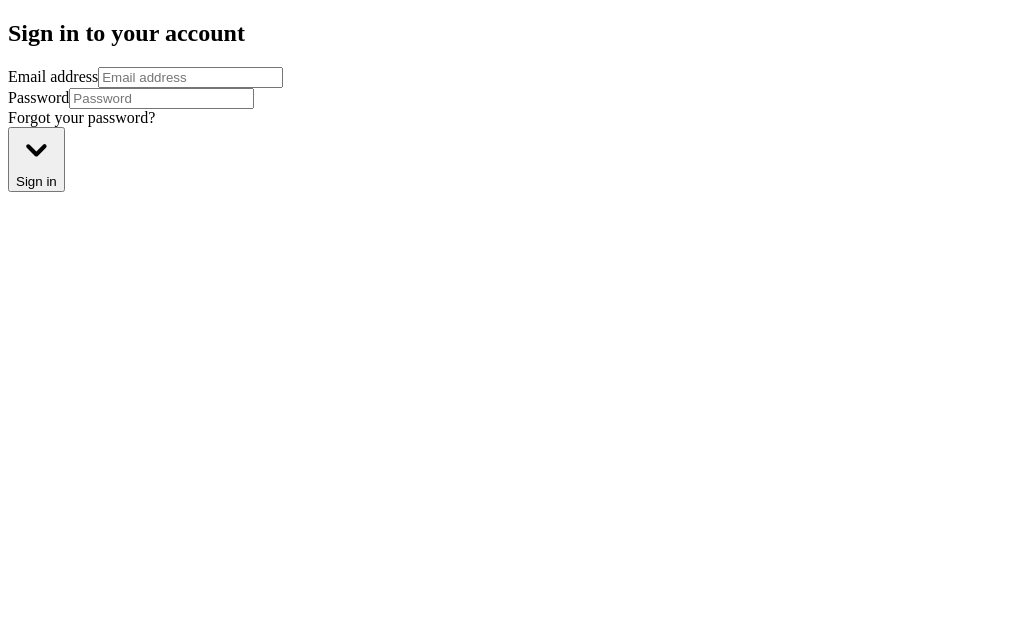
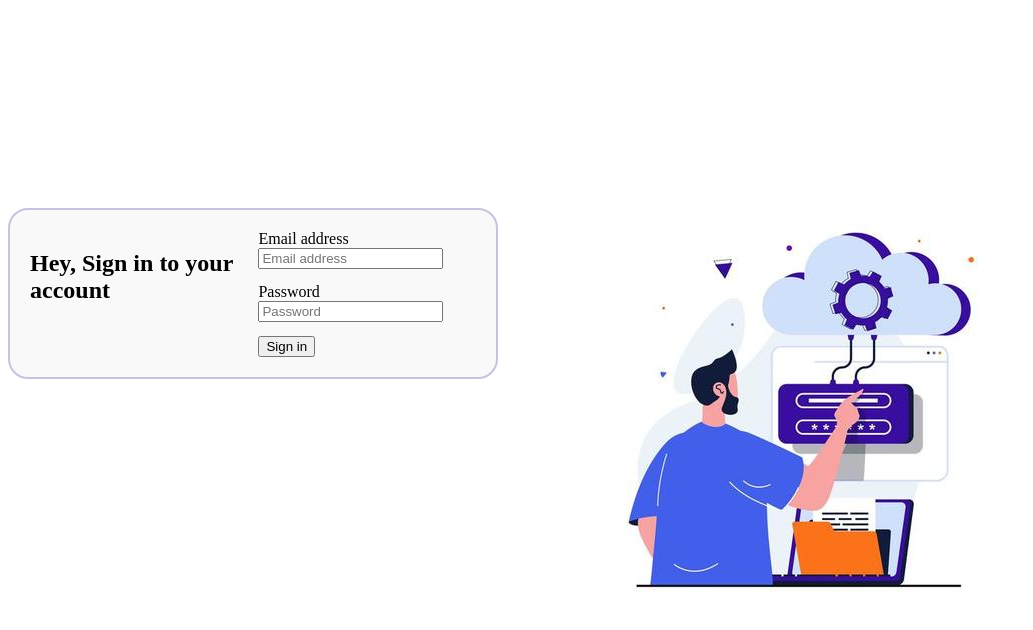
Before and after one commit to PrashantFarne/user_management, a React (Create React App) app: page / in a window 1280 px wide. Shown: the top 630 px of the page, without its empty margins (0-1033 px from the left). Built offline with nearby package versions, Linux system fonts and the light colour scheme.

Commit message:
Implement login page changes

```diff
--- a/src/pages/login.tsx
+++ b/src/pages/login.tsx
@@ -15,18 +15,23 @@ const Login: React.FC = () => {
   };
 
   return (
+    <div style={{ display: "flex", flexDirection: "row" }}>
       <div className="min-h-screen flex items-center justify-center bg-gray-50 py-12 px-4 sm:px-6 lg:px-8">
-      <div className="max-w-md w-full space-y-8">
+        <div className="max-w-md w-full flex items-center space-x-8">
+          <div>
+            <div className="centered-container">
               <div>
                 <h2 className="mt-6 text-center text-3xl font-extrabold text-gray-900">
-            Sign in to your account
+                  Hey, Sign in to your account
                 </h2>
-          {error && <p className="mt-2 text-center text-red-600">{error}</p>}
+                {error && (
+                  <p className="mt-2 text-center text-red-600">{error}</p>
+                )}
               </div>
               <form className="mt-8 space-y-6" onSubmit={handleSubmit}>
                 <input type="hidden" name="remember" defaultValue="true" />
                 <div className="rounded-md shadow-sm -space-y-px">
-            <div>
+                  <div style={{ marginBottom: "14px" }}>
                     <label htmlFor="email-address" className="sr-only">
                       Email address
                     </label>
@@ -42,7 +47,7 @@ const Login: React.FC = () => {
                       onChange={(e) => setEmail(e.target.value)}
                     />
                   </div>
-            <div>
+                  <div style={{ marginBottom: "14px" }}>
                     <label htmlFor="password" className="sr-only">
                       Password
                     </label>
@@ -60,38 +65,23 @@ const Login: React.FC = () => {
                   </div>
                 </div>
 
-          <div className="flex items-center justify-between">
-            <div className="text-sm">
-              <div>Forgot your password?</div>
-            </div>
-          </div>
-
                 <div>
                   <button
                     type="submit"
-              className="group relative w-full flex justify-center py-2 px-4 border border-transparent text-sm font-medium rounded-md text-white bg-blue-600 hover:bg-blue-700 focus:outline-none focus:ring-2 focus:ring-offset-2 focus:ring-blue-500"
+                    className="bg-blue-500 hover:bg-blue-700 text-white font-bold py-2 px-4 rounded"
                   >
-              <span className="absolute left-0 inset-y-0 flex items-center pl-3">
-                <svg
-                  className="h-5 w-5 text-blue-500 group-hover:text-blue-400"
-                  xmlns="http://www.w3.org/2000/svg"
-                  viewBox="0 0 20 20"
-                  fill="currentColor"
-                  aria-hidden="true"
-                >
-                  <path
-                    fillRule="evenodd"
-                    d="M5.293 7.293a1 1 0 011.414 0L10 10.586l3.293-3.293a1 1 0 111.414 1.414l-4 4a1 1 0 01-1.414 0l-4-4a1 1 0 010-1.414z"
-                    clipRule="evenodd"
-                  />
-                </svg>
-              </span>
                     Sign in
                   </button>
                 </div>
               </form>
             </div>
           </div>
+        </div>
+      </div>
+      <div style={{ marginTop: "200px" }}>
+        <img src="/loginuser.jpg" alt="Login User" />
+      </div>
+    </div>
   );
 };
 
--- a/src/pages/style.css
+++ b/src/pages/style.css
@@ -20,3 +20,14 @@
   border-radius: 40px 40px 40px 40px;
   border: 2px solid #c1bebe;
 }
+
+.centered-container {
+  display: flex;
+  justify-content: center;
+  margin-top: 200px;
+  border: 2px solid #c4c4de;
+  border-radius: 20px;
+  padding: 20px;
+  width: 446px;
+  background-color: #f9f9f9;
+}
```
Also changed, not shown: public/loginuser.jpg (added). Lines whose indentation alone changed are shown as unchanged.
